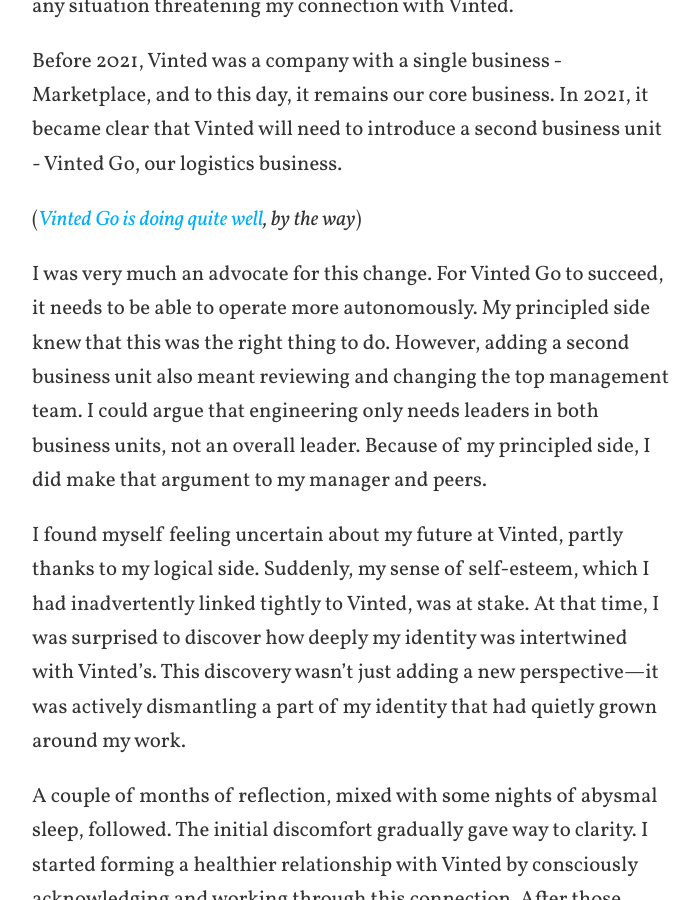
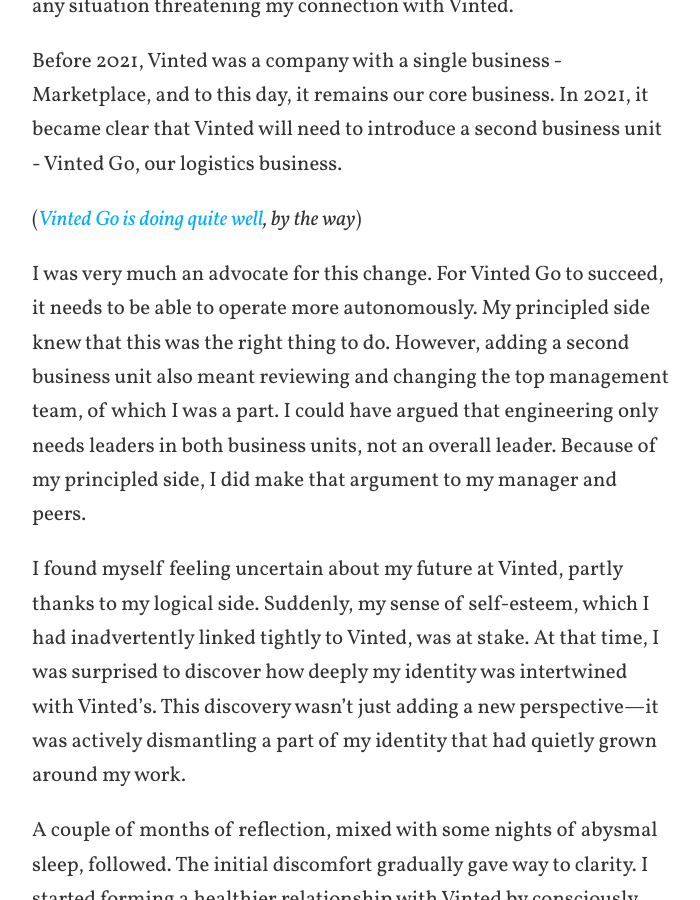
Before and after one commit to mmozuras/mmozuras.github.com, a Jekyll site: the page built from post/_posts/2025-04-27-personal-change.md, in a window 1280 px wide and 900 px high, scrolled down 3102 px. Shown: the whole window, without its empty margins (288-988 px from the left). Built offline with Jekyll 4.4.1, drawn with Linux system fonts in a browser that asks for light colours; comment, search, counter and statistics services are not loaded.

Commit message:
Minor fix

```diff
--- a/post/_posts/2025-04-27-personal-change.md
+++ b/post/_posts/2025-04-27-personal-change.md
@@ -48,7 +48,7 @@
 
 (_[Vinted Go is doing quite well](https://vintedgo.com/en), by the way_)
 
-I was very much an advocate for this change. For Vinted Go to succeed, it needs to be able to operate more autonomously. My principled side knew that this was the right thing to do. However, adding a second business unit also meant reviewing and changing the top management team. I could argue that engineering only needs leaders in both business units, not an overall leader. Because of my principled side, I did make that argument to my manager and peers.
+I was very much an advocate for this change. For Vinted Go to succeed, it needs to be able to operate more autonomously. My principled side knew that this was the right thing to do. However, adding a second business unit also meant reviewing and changing the top management team, of which I was a part. I could have argued that engineering only needs leaders in both business units, not an overall leader. Because of my principled side, I did make that argument to my manager and peers.
 
 I found myself feeling uncertain about my future at Vinted, partly thanks to my logical side. Suddenly, my sense of self-esteem, which I had inadvertently linked tightly to Vinted, was at stake. At that time, I was surprised to discover how deeply my identity was intertwined with Vinted's. This discovery wasn't just adding a new perspective—it was actively dismantling a part of my identity that had quietly grown around my work.
 
```
